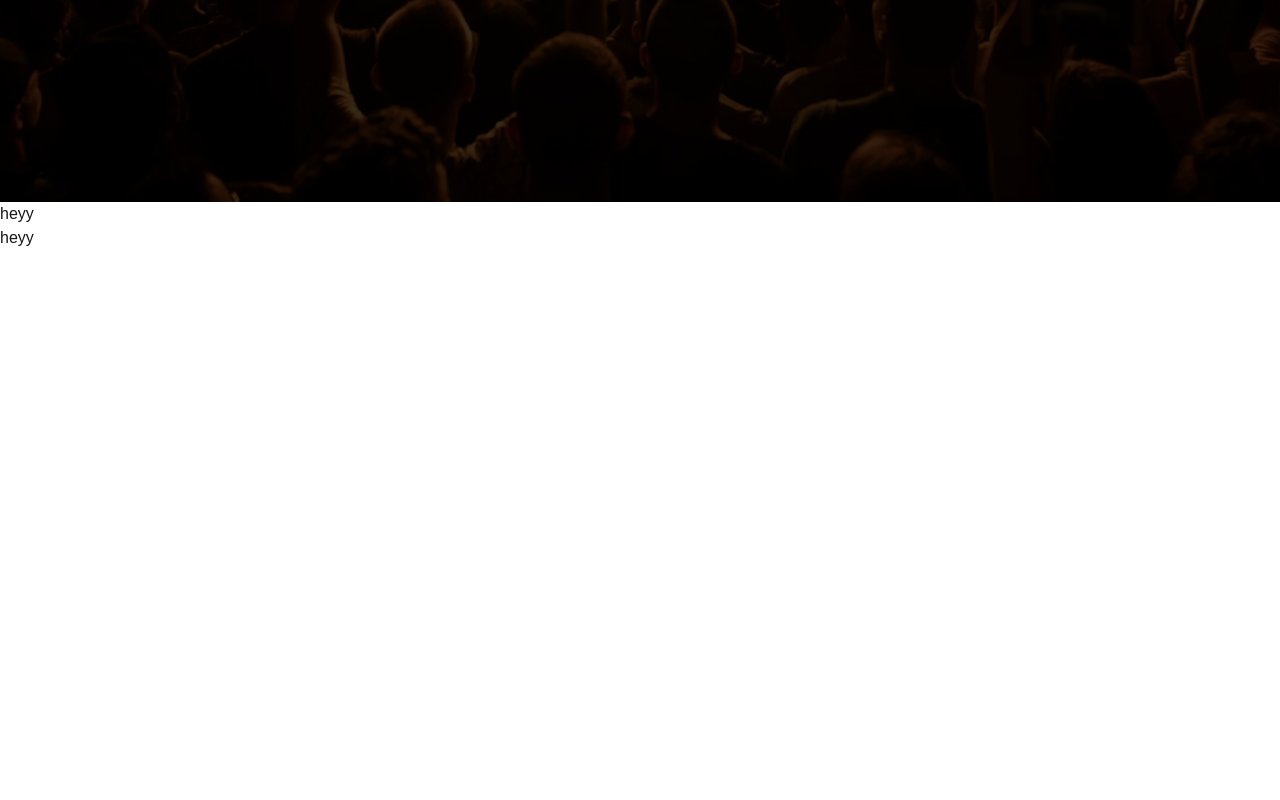
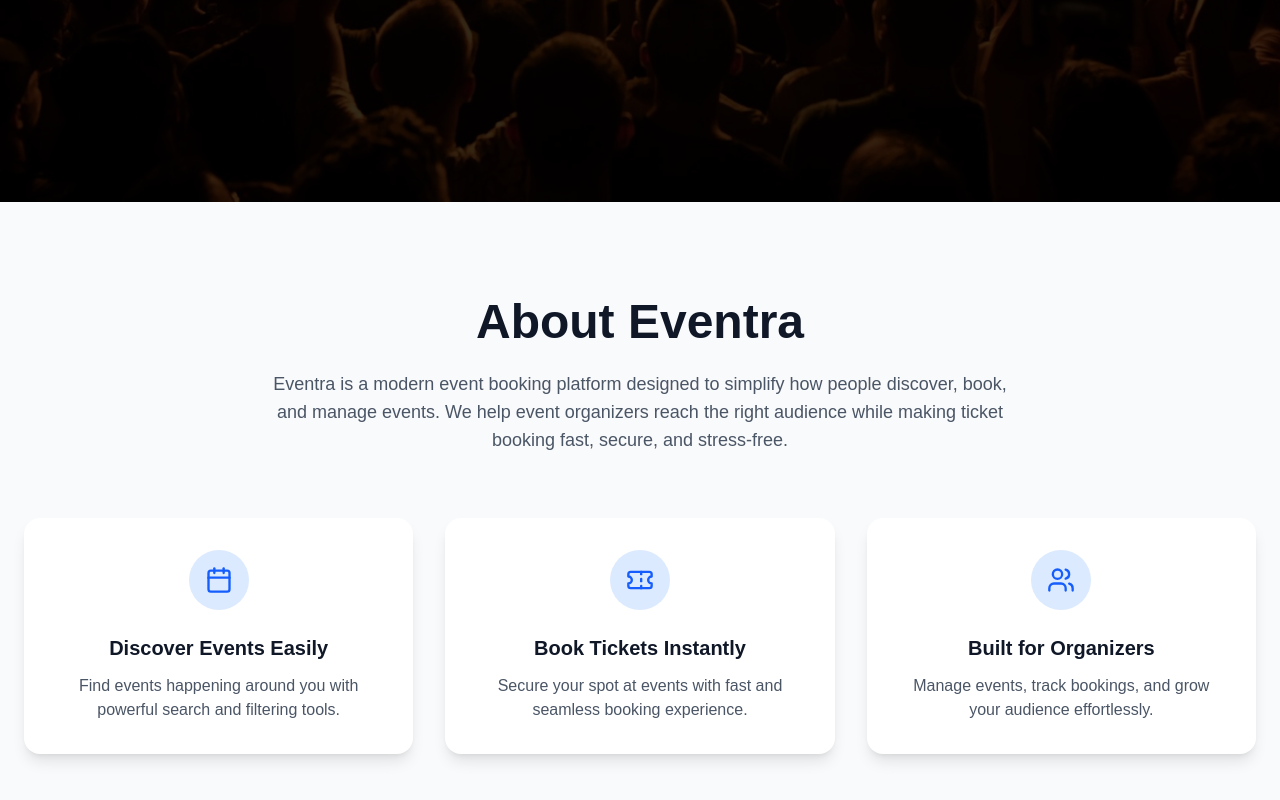
Before and after one commit to Haywhai1/event-booking-nextjs-, a Next.js app: page / in a window 1280 px wide. Shown: the part 598-1398 px from the top of the page. Before the commit the page ends 848 px from the top, so only its background shows below. Built offline with nearby package versions, Linux system fonts and the light colour scheme.

Commit message:
add about page

```diff
--- a/package.json
+++ b/package.json
@@ -9,6 +9,8 @@
     "lint": "next lint"
   },
   "dependencies": {
+    "framer-motion": "^12.33.0",
+    "lucide-react": "^0.563.0",
     "next": "15.3.1",
     "react": "^19.0.0",
     "react-dom": "^19.0.0"
--- /dev/null
+++ b/src/app/(landing)/About/index.tsx
@@ -0,0 +1,87 @@
+"use client";
+
+import { motion } from "framer-motion";
+import { Calendar, Ticket, Users } from "lucide-react";
+
+export default function About() {
+  const features = [
+    {
+      icon: Calendar,
+      title: "Discover Events Easily",
+      text: "Find events happening around you with powerful search and filtering tools.",
+    },
+    {
+      icon: Ticket,
+      title: "Book Tickets Instantly",
+      text: "Secure your spot at events with fast and seamless booking experience.",
+    },
+    {
+      icon: Users,
+      title: "Built for Organizers",
+      text: "Manage events, track bookings, and grow your audience effortlessly.",
+    },
+  ];
+
+  return (
+    <section
+      id="about"
+      className="py-24 px-6 bg-gray-50 dark:bg-gray-950"
+    >
+      <div className="max-w-7xl mx-auto text-center">
+
+        {/* Heading */}
+        <motion.h2
+          initial={{ opacity: 0, y: 40 }}
+          whileInView={{ opacity: 1, y: 0 }}
+          viewport={{ once: true }}
+          transition={{ duration: 0.6 }}
+          className="text-4xl md:text-5xl font-bold mb-6 text-gray-900 dark:text-white"
+        >
+          About Eventra
+        </motion.h2>
+
+        {/* Description */}
+        <motion.p
+          initial={{ opacity: 0, y: 30 }}
+          whileInView={{ opacity: 1, y: 0 }}
+          transition={{ delay: 0.2 }}
+          className="max-w-3xl mx-auto text-lg text-gray-600 dark:text-gray-400 mb-16"
+        >
+          Eventra is a modern event booking platform designed to simplify how people
+          discover, book, and manage events. We help event organizers reach the
+          right audience while making ticket booking fast, secure, and stress-free.
+        </motion.p>
+
+        {/* Feature Cards */}
+        <div className="grid md:grid-cols-3 gap-8">
+          {features.map((item, i) => {
+            const Icon = item.icon;
+            return (
+              <motion.div
+                key={i}
+                initial={{ opacity: 0, y: 50 }}
+                whileInView={{ opacity: 1, y: 0 }}
+                transition={{ delay: i * 0.2 }}
+                className="p-8 rounded-2xl bg-white dark:bg-gray-900 shadow-lg hover:shadow-xl transition"
+              >
+                <div className="flex justify-center mb-6">
+                  <div className="p-4 rounded-full bg-blue-100 dark:bg-blue-900/40">
+                    <Icon className="w-7 h-7 text-blue-600" />
+                  </div>
+                </div>
+
+                <h3 className="text-xl font-semibold mb-3 text-gray-900 dark:text-white">
+                  {item.title}
+                </h3>
+
+                <p className="text-gray-600 dark:text-gray-400">
+                  {item.text}
+                </p>
+              </motion.div>
+            );
+          })}
+        </div>
+      </div>
+    </section>
+  );
+}
--- a/src/app/(landing)/hero/index.tsx
+++ b/src/app/(landing)/hero/index.tsx
@@ -1,11 +1,16 @@
+import Image from "next/image";
+
 const Hero = () => {
   return (
     <section className="relative w-full h-screen overflow-hidden">
       {/* Background Image as img tag */}
-      <img
+      <Image
         src="/images/hero-img.jpg"
         alt="Hero background"
-        className="absolute inset-0 w-full h-full object-cover object-center z-0"
+        fill
+        priority
+        sizes="100vw"
+        className="absolute inset-0 object-cover object-center z-0"
       />
 
       {/* Dark overlay */}
--- a/src/app/(landing)/hero/page.tsx
+++ /dev/null
@@ -1,10 +0,0 @@
-import React from 'react'
-import Hero from '.'
-
-const page = () => {
-  return (
-    <Hero/>
-  )
-}
-
-export default page
--- a/src/app/(landing)/hey/index.tsx
+++ /dev/null
@@ -1,9 +0,0 @@
-import React from 'react'
-
-const Hey = () => {
-  return (
-    <div>heyy</div>
-  )
-}
-
-export default Hey
--- a/src/app/(landing)/hey/page.tsx
+++ /dev/null
@@ -1,10 +0,0 @@
-import React from 'react'
-import Hey from '.'
-
-const Page = () => {
-  return (
-    <Hey/>
-  )
-}
-
-export default Page
--- a/src/app/(landing)/layout.tsx
+++ b/src/app/(landing)/layout.tsx
@@ -1,6 +1,5 @@
 import type { Metadata } from "next";
 import Navbar from "../shared/navbar";
-import Hey from "./hey";
 
 export const metadata: Metadata = {
   title: "Haywhai Event-Booking",
@@ -16,7 +15,6 @@ export default function RootLayout({
     <div>
       <Navbar/>
       {children}
-      <Hey/>
     </div>
   );
 }
--- a/src/app/(landing)/page.tsx
+++ b/src/app/(landing)/page.tsx
@@ -1,12 +1,12 @@
 import React from 'react'
 import Hero from './hero'
-import Hey from './hey'
+import About from './About'
 
 const page = () => {
   return (
    <div >
      <Hero/>
-     <Hey/>
+     <About/>
    </div>
   )
 }
```
Also changed, not shown: 1 other file (tests, documents, lock files or other folders).
